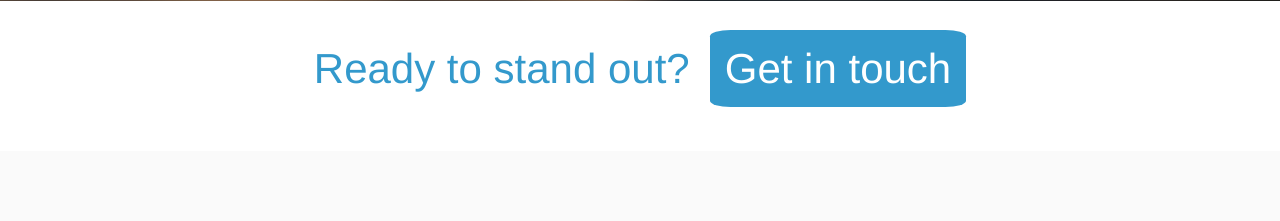
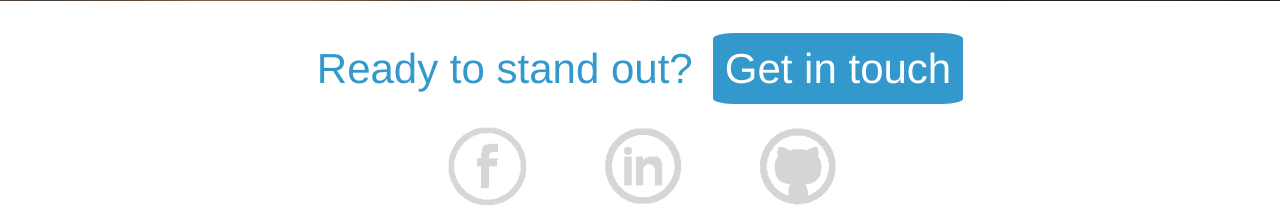
Before and after one commit to wuebkers/skylarwuebker.com, a PHP site: page / in a window 1280 px wide. Shown: the part 2263-2484 px from the top of the page. Before the commit the page ends 2370 px from the top, so only its background shows below. Run offline with PHP 8.4, Linux system fonts and the light colour scheme; some libraries are stand-ins or nearby versions.

Commit message:
social integration

```diff
--- a/css/main.css
+++ b/css/main.css
@@ -362,8 +362,7 @@ transition: opacity 0.3s;
 	width: 6em;
 	background-color: #39C;
 	border-radius: 8%;
-	height: 60px;
-	padding: 15px;
+	padding: 12px;
 	margin-left: 20px;
 	color: #FFF;
 	display:inline;
@@ -381,6 +380,53 @@ transition: opacity 0.3s;
    .button:hover{
    background-color:#0088cc;
    }
+
+   .social {
+	height:100px;
+	margin-top:-30px;
+	}
+
+   .facebook {
+	width:80px;
+	height:80px;
+	margin:5px;
+	float:left;
+	pmargin-left:50em;
+	background-size:cover;
+	background-image:url(../photos/facebook.png);
+}
+
+	.facebook:hover {
+		background-image:url(../photos/facebook_hover.png);
+	}
+
+	.linkedin {
+		width:80px;
+		height:80px;
+		margin:5px;
+		float:left;
+		margin-left:5em;
+		background-size:cover;
+		background-image:url(../photos/linkedin.png);
+	}
+
+	.linkedin:hover {
+		background-image:url(../photos/linkedin_hover.png);
+	}
+
+	.github {
+		width:80px;
+		height:80px;
+		margin:5px;
+		float:left;
+		margin-left:5em;
+		background-size:cover;
+		background-image:url(../photos/github.png);
+	}
+
+	.github:hover {
+		background-image:url(../photos/github_hover.png);
+	}
 
    /* Media Queries */
    @media (max-width:1050px) {
--- a/index.html
+++ b/index.html
@@ -127,6 +127,12 @@
                 <div class="reach">
             		<h4>Ready to stand out?<div class="button"><a href="contact.html">Get in touch</a></div></h4>
                 </div>
+
+                <div class="social col-lg-6 col-lg-offset-4">
+            		<div class="facebook"><a target="blank" href="https://www.facebook.com/Skywueb"></a></div>
+            		<div class="linkedin"><a target="blank" href="http://www.linkedin.com/in/skylarwuebker/"></a></div>
+                	<div class="github"><a target="blank" href="https://www.github.com/wuebkers"></a></div>
+            	</div>
             </section>
 
 
```
Also changed, not shown: photos/facebook.png (added), photos/facebook_hover.png (added), photos/github.png (added), photos/github_hover.png (added), photos/linkedin.png (added), photos/linkedin_hover.png (added).
